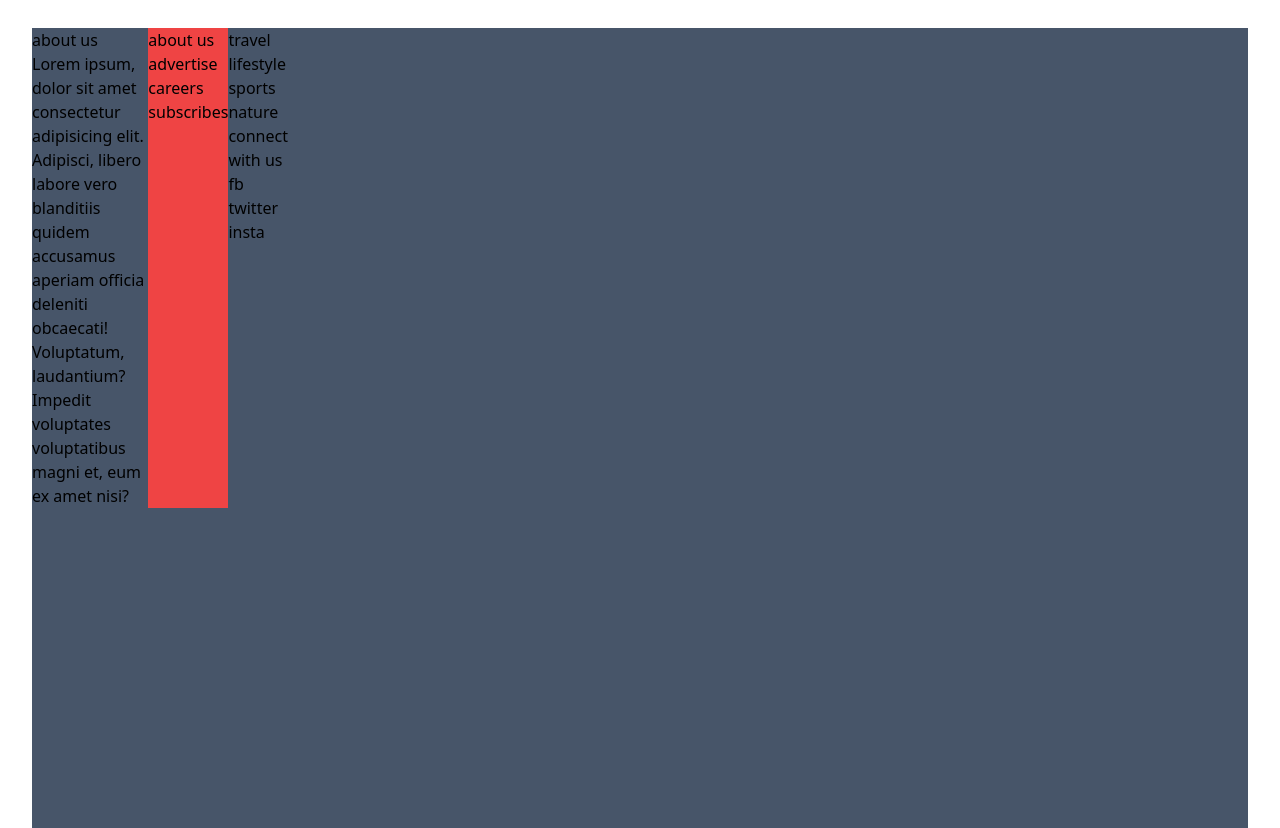
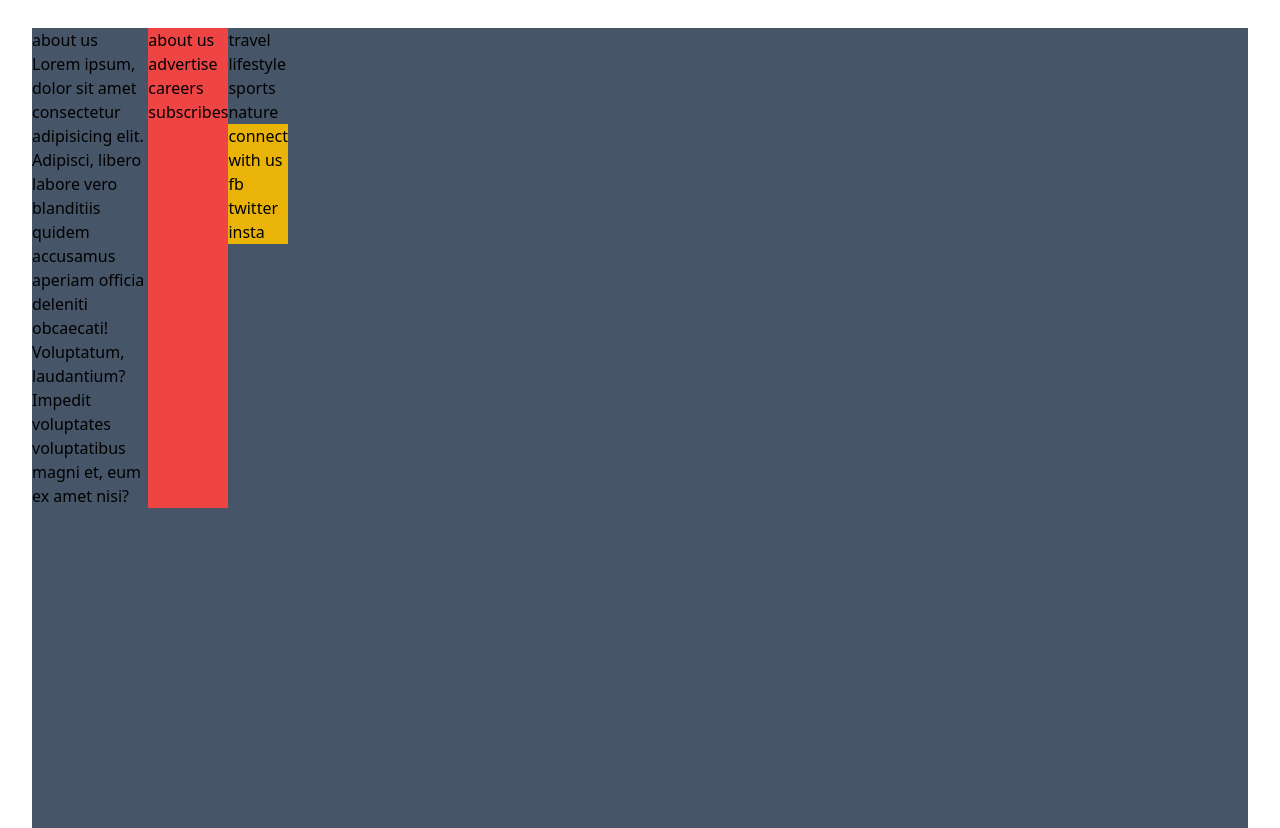
Before and after one commit to aman000712/react, a React (Vite) app: page / in a window 1280 px wide. Shown: the part 4160-4988 px from the top of the page. Built offline with nearby package versions, Linux system fonts and the light colour scheme.

Commit message:
projectone

```diff
--- a/src/App.jsx
+++ b/src/App.jsx
@@ -267,7 +267,7 @@ function App() {
                   nature
                 </div>
               </div>
-              <div className='bg-yello-500'>
+              <div className='bg-yellow-500'>
                 <div>
                   connect with us
                 </div>
```
